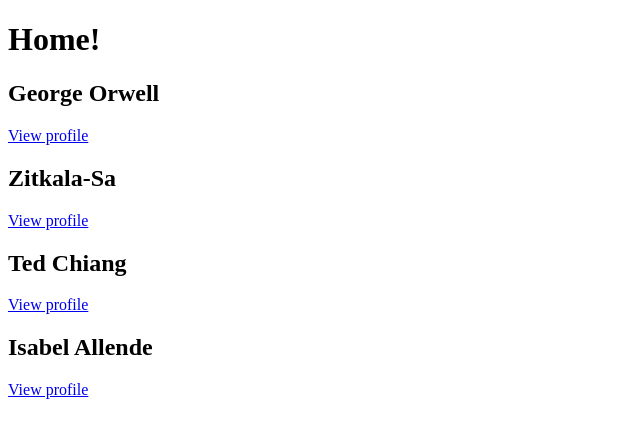
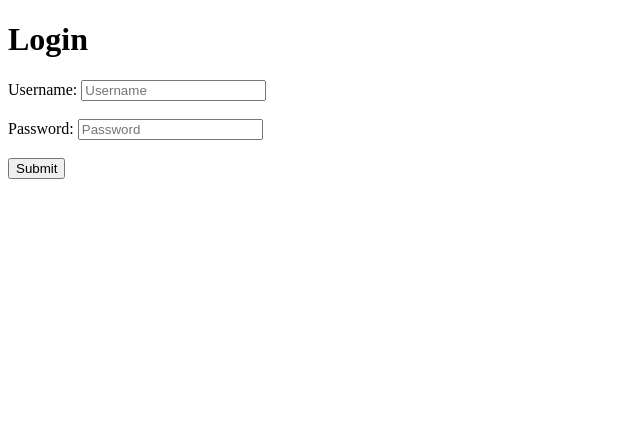
Before and after one commit to krichlin/GreatReads, a React (Create React App) app in the folder client/: page /login in a window 1280 px wide. Shown: the top 438 px of the page, without its empty margins (0-640 px from the left). Built offline with nearby package versions, Linux system fonts and the light colour scheme; data requests are answered from the project's data file.

Commit message:
ready for navbar

```diff
--- a/client/package.json
+++ b/client/package.json
@@ -2,7 +2,7 @@
   "name": "client",
   "version": "0.1.0",
   "private": true,
-  "proxy": "http://localhost:5555",
+  "proxy": "http://localhost:5555/",
   "dependencies": {
     "@testing-library/jest-dom": "^5.17.0",
     "@testing-library/react": "^13.4.0",
--- /dev/null
+++ b/client/src/components/pages/About.js
@@ -0,0 +1,16 @@
+// /src/components/pages/About.js
+
+function About() {
+    return (
+      <>
+        <header>
+          {/* Save space for NavBar */}
+        </header>
+        <main>
+          <h1>This is my about component!</h1>
+        </main>
+      </>
+    );
+  };
+
+  export default About;
--- /dev/null
+++ b/client/src/components/pages/Login.js
@@ -0,0 +1,29 @@
+// Login.js
+
+function Login() {
+    return (
+      <>
+        <header>
+          {/* Save space for NavBar */}
+        </header>
+        <main>
+          <h1>Login</h1>
+          <form>
+            <div>
+              <label for="username">Username: </label>
+              <input id="username" type="text" name="username" placeholder="Username" />
+            </div>
+            <br/>
+            <div>
+              <label for="password">Password: </label>
+              <input id="password" type="password" name="password" placeholder="Password" />
+            </div>
+            <br/>
+            <button type="submit">Submit</button>
+          </form>
+        </main>
+      </>
+    );
+  };
+
+  export default Login;
--- a/client/src/index.js
+++ b/client/src/index.js
@@ -2,32 +2,45 @@
 
 import React from "react";
 import { ReactDOM, createRoot } from "react-dom/client";
-// import ReactDOM from 'react-dom/client';
-// import {BrowserRouter as Router} from 'react-router-dom';
 import { BrowserRouter as Router,
     RouterProvider, createBrowserRouter } from "react-router-dom";
 
 import App from "./components/App";
 import Home from "./components/pages/Home";
+import About from "./components/pages/About";
+import Login from "./components/pages/Login";
+
+// import CreateAccount from "./components/pages/CreateAccount";
+// import MyLibrary from "./components/pages/MyLibrary";
+// import Search from "./components/pages/Search";
+
 // import "./index.css";
-
 
 const router = createBrowserRouter([
     {
         path: "/",
         element: <Home />
+    },
+    {
+        path: "/about",
+        element: <About />
+    },
+    {
+        path: "/login",
+        element: <Login />
     }
 ]);
 
 const container = document.getElementById("root");
 const root = createRoot(container);
-// root.render(<RouterProvider router={router}/>);
-root.render(
-    <Router>
-        <App />
-    </Router>
-);
 
+root.render(<RouterProvider router={router}/>);
+
+// root.render(
+//     <Router>
+//         <App />
+//     </Router>
+// );
 
 // ReactDOM.render(
 //     <Router>
```
Also changed, not shown: client/src/components/pages/CreateAccount.js (added), client/src/components/pages/Search.js (added).
